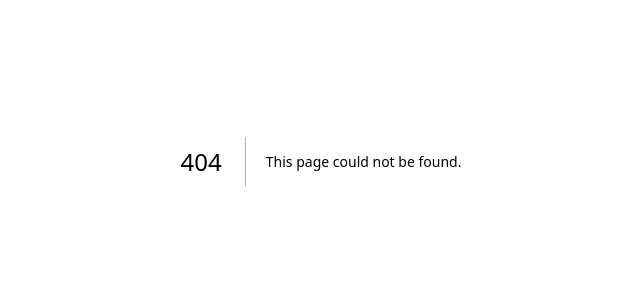
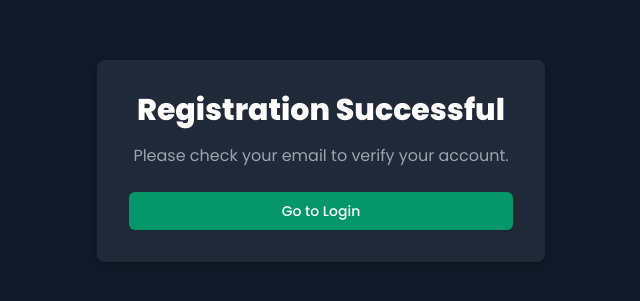
Before and after one commit to starbornone/my-money, a Next.js app: page /auth/register-success in a window 1280 px wide. Before the commit this address had no page. Shown: the part 239-540 px from the top of the page, without its empty margins (319-959 px from the left). Built offline with nearby package versions, Linux system fonts and the light colour scheme.

Commit message:
Added register success page

```diff
--- /dev/null
+++ b/src/app/auth/register-success/page.tsx
@@ -0,0 +1,24 @@
+"use client";
+
+import Link from "next/link";
+
+export default function RegisterSuccessPage() {
+  return (
+    <div className="min-h-screen flex items-center justify-center bg-gray-900 px-4 sm:px-6 lg:px-8">
+      <div className="max-w-md w-full bg-gray-800 p-8 rounded-lg shadow-md text-center">
+        <h2 className="text-3xl font-extrabold text-white mb-4">
+          Registration Successful
+        </h2>
+        <p className="text-gray-400 mb-6">
+          Please check your email to verify your account.
+        </p>
+        <Link
+          href="/auth/login"
+          className="w-full inline-flex justify-center py-2 px-4 border border-transparent rounded-md shadow-sm text-sm font-medium text-white bg-emerald-600 hover:bg-emerald-700 focus:outline-none focus:ring-2 focus:ring-offset-2 focus:ring-emerald-500 transition"
+        >
+          Go to Login
+        </Link>
+      </div>
+    </div>
+  );
+}
```
